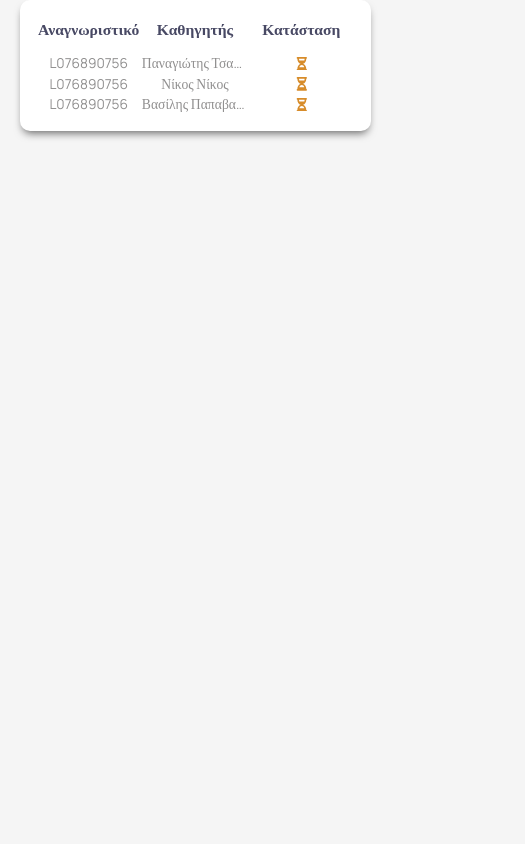
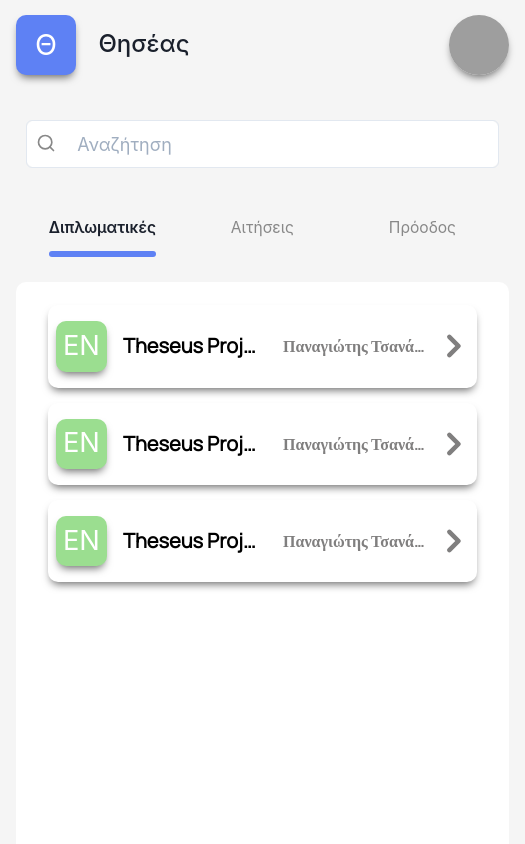
Before and after one commit to ktrip96/NTUA_thesis, a Next.js app in the folder theseus/: page /student in a window 390 px wide. Shown: the top 844 px of the page, 525 px wide, since content can reach past the window. Built offline with nearby package versions, Linux system fonts and the light colour scheme; grey boxes are pictures that could not be loaded.

Commit message:
Mobile Set Up

```diff
--- a/theseus/pages/components/Application.js
+++ b/theseus/pages/components/Application.js
@@ -4,6 +4,7 @@ import { BiWindowClose } from 'react-icons/bi'
 
 function Application({ name }) {
   return (
+    <>
       <div className={styles.application_ctn}>
         <h1 className={styles.content}>L076890756</h1>
         <h1 className={[styles.name_ctn, styles.content].join(' ')}>{name}</h1>
@@ -11,6 +12,8 @@ function Application({ name }) {
           <FaHourglassHalf style={{ color: '#d78c2a' }} />
         </div>
       </div>
+      <div className={styles.border_bottom}></div>
+    </>
   )
 }
 
--- a/theseus/pages/components/Application.module.css
+++ b/theseus/pages/components/Application.module.css
@@ -19,8 +19,25 @@
   color: #908f8f;
 }
 
+.border_bottom {
+  width: 80%;
+  margin: auto;
+  margin-bottom: 5px;
+}
+.border_bottom::after {
+  content: '';
+  width: 95%;
+  height: 1px;
+  display: inline-block;
+  background: lightgray;
+  border-radius: 10px;
+}
+
 @media (max-width: 425px) {
   .content {
     font-size: 3.5vw;
   }
+  .border_bottom {
+    width: 90%;
+  }
 }
--- a/theseus/pages/components/ApplicationBox.module.css
+++ b/theseus/pages/components/ApplicationBox.module.css
@@ -4,7 +4,7 @@
   max-width: 1300px;
   background-color: white;
   margin: auto;
-  padding: 1rem;
+  padding: 0rem 1rem 1rem 1rem;
   border-radius: 10px;
   -webkit-box-shadow: 0px 5px 8px -3px rgba(0, 0, 0, 0.6);
   box-shadow: 0px 5px 8px -3px rgba(0, 0, 0, 0.6);
--- a/theseus/pages/components/Logo.module.css
+++ b/theseus/pages/components/Logo.module.css
@@ -8,12 +8,6 @@
   border-radius: 10px;
   -webkit-box-shadow: 0px 5px 8px -3px rgba(0, 0, 0, 0.6);
   box-shadow: 0px 5px 8px -3px rgba(0, 0, 0, 0.6);
-  transition: all 0.2s ease-in-out;
-}
-
-.logo_box:hover {
-  cursor: pointer;
-  transform: scale(1.1);
 }
 
 .logo_ltr {
--- a/theseus/pages/components/MobileStudentMenu.js
+++ b/theseus/pages/components/MobileStudentMenu.js
@@ -3,31 +3,41 @@ import { useState } from 'react'
 
 function MobileStudentMenu() {
   const [isActive, setIsActive] = useState(1)
+
   return (
     <div className={styles.menu_ctn}>
-      <div
+      <div onClick={() => setIsActive(1)}>
+        <h2
           className={
-          isActive === 1 ? styles.menu_box_selected : styles.menu_box_default
+            isActive === 1
+              ? [styles.menu_box_selected, styles.menu_box].join(' ')
+              : [styles.menu_box_default, styles.menu_box].join(' ')
           }
-        onClick={() => setIsActive(1)}
         >
-        <h2>Όλες οι διπλωματικές</h2>
+          Διπλωματικές
+        </h2>
       </div>
-      <div
+      <div onClick={() => setIsActive(2)}>
+        <h2
           className={
-          isActive === 2 ? styles.menu_box_selected : styles.menu_box_default
+            isActive === 2
+              ? [styles.menu_box_selected, styles.menu_box].join(' ')
+              : [styles.menu_box_default, styles.menu_box].join(' ')
           }
-        onClick={() => setIsActive(2)}
         >
-        <h2>Οι αιτήσεις μου</h2>
+          Αιτήσεις
+        </h2>
       </div>
-      <div
+      <div onClick={() => setIsActive(3)}>
+        <h2
           className={
-          isActive === 3 ? styles.menu_box_selected : styles.menu_box_default
+            isActive === 3
+              ? [styles.menu_box_selected, styles.menu_box].join(' ')
+              : [styles.menu_box_default, styles.menu_box].join(' ')
           }
-        onClick={() => setIsActive(3)}
         >
-        <h2>Η διπλωματική μου</h2>
+          Πρόοδος
+        </h2>
       </div>
     </div>
   )
--- a/theseus/pages/components/MobileStudentMenu.module.css
+++ b/theseus/pages/components/MobileStudentMenu.module.css
@@ -1,5 +1,13 @@
 .menu_ctn {
   display: flex;
+  width: 100%;
+  justify-content: center;
+  margin-top: 30px;
+}
+.menu_box {
+  width: 160px;
+  text-align: center;
+  cursor: pointer;
 }
 
 .menu_box_selected {
@@ -8,12 +16,13 @@
   padding: 0.5rem;
   overflow: hidden;
   text-overflow: ellipsis;
+  white-space: normal;
 }
 
 .menu_box_selected::after {
   content: '';
-  width: 95%;
-  height: 10px;
+  width: 70%;
+  height: 6px;
   display: inline-block;
   background: #5e81f4;
   border-radius: 10px;
@@ -25,6 +34,12 @@
   padding: 0.5rem;
   overflow: hidden;
   text-overflow: ellipsis;
+  white-space: normal;
+  transition: all 0.2s ease-in-out;
+}
+
+.menu_box_default:hover {
+  transform: scale(1.05);
 }
 
 @media (max-width: 425px) {
--- a/theseus/pages/components/ProfileImage.module.css
+++ b/theseus/pages/components/ProfileImage.module.css
@@ -1,8 +1,8 @@
 .profile_image {
-  border-radius: 10px;
+  border-radius: 50%;
   overflow: hidden;
-  width: 80px;
-  height: 80px;
+  width: 3.75rem;
+  height: 3.75rem;
   -webkit-box-shadow: 0px 5px 8px -3px rgba(0, 0, 0, 0.6);
   box-shadow: 0px 5px 8px -3px rgba(0, 0, 0, 0.6);
   transition: all 0.2s ease-in-out;
--- a/theseus/pages/components/SearchBar.js
+++ b/theseus/pages/components/SearchBar.js
@@ -7,9 +7,23 @@ function SearchBar() {
     <div className={styles.search_ctn}>
       <InputGroup>
         <InputLeftElement pointerEvents='none'>
-          <FiSearch />
+          <FiSearch
+            style={{
+              height: '30px',
+              width: '30px',
+              color: '#888888',
+              marginLeft: '10px',
+              marginRight: '10px',
+              marginTop: '5px',
+            }}
+          />
         </InputLeftElement>
-        <Input type='tel' placeholder='Αναζήτηση' size='md' />
+        <Input
+          type='tel'
+          placeholder='Αναζήτηση'
+          size='lg'
+          style={{ paddingLeft: '50px' }}
+        />
       </InputGroup>
     </div>
   )
--- a/theseus/pages/components/SearchBar.module.css
+++ b/theseus/pages/components/SearchBar.module.css
@@ -1,5 +1,9 @@
 .search_ctn {
-  width: 40%;
+  width: 80%;
+  max-width: 600px;
+  background-color: white;
+  border-radius: 10px;
+  margin-top: 30px;
 }
 
 @media (max-width: 425px) {
--- a/theseus/pages/student/index.js
+++ b/theseus/pages/student/index.js
@@ -10,20 +10,28 @@ import styles from './index.module.css'
 function StudentHome() {
   return (
     <div className={styles.main_ctn}>
-      {/* <Logo /> */}
-      {/* <ProfileImage /> */}
+      <div className={styles.header}>
+        <Logo />
+        <div style={{ flexGrow: 1 }}></div>
+        <ProfileImage />
+      </div>
 
-      {/* <SearchBar /> */}
+      <div className={styles.search}>
+        <SearchBar />
+      </div>
 
-      {/* <MobileStudentMenu /> */}
+      <div className={styles.menu}>
+        <MobileStudentMenu />
+      </div>
       {/* Όλες οι διπλωματικές */}
-
-      {/* <ProjectBox />
-      <ProjectBox />
-      <ProjectBox /> */}
+      <div className={styles.project_ctn}>
+        <ProjectBox />
+        <ProjectBox />
+        <ProjectBox />
+      </div>
       {/* <ProjectInfo /> */}
       {/* Οι αιτήσεις μου */}
-      <ApplicationBox />
+      {/* <ApplicationBox /> */}
       {/* Η διπλωματική μου */}
     </div>
   )
--- a/theseus/pages/student/index.module.css
+++ b/theseus/pages/student/index.module.css
@@ -1,3 +1,38 @@
 .main_ctn {
   background-color: #f5f5f5;
+  display: grid;
+  padding-top: 15px;
 }
+
+.header {
+  display: flex;
+  align-items: center;
+  width: auto;
+  padding-left: 1rem;
+  padding-right: 1rem;
+  /* border: 2px solid red; */
+}
+
+.search {
+  display: flex;
+  /* border: 2px solid green; */
+  justify-content: center;
+  margin-top: 15px;
+}
+
+.menu {
+  margin-top: 15px;
+  padding-right: 1.4rem;
+  padding-left: 1.4rem;
+  /* border: 2px solid yellow; */
+}
+
+.project_ctn {
+  padding: 0.5rem;
+  background-color: white;
+  border-radius: 10px;
+  height: 100vh;
+  margin: 1rem;
+  -webkit-box-shadow: 0px 3px 3px -3px rgba(0, 0, 0, 0.6);
+  box-shadow: 0px 3px 3px -3px rgba(0, 0, 0, 0.6);
+}
```
Also changed, not shown: theseus/dummy_data.js (+84 -0 lines). Lines whose indentation alone changed are shown as unchanged.
